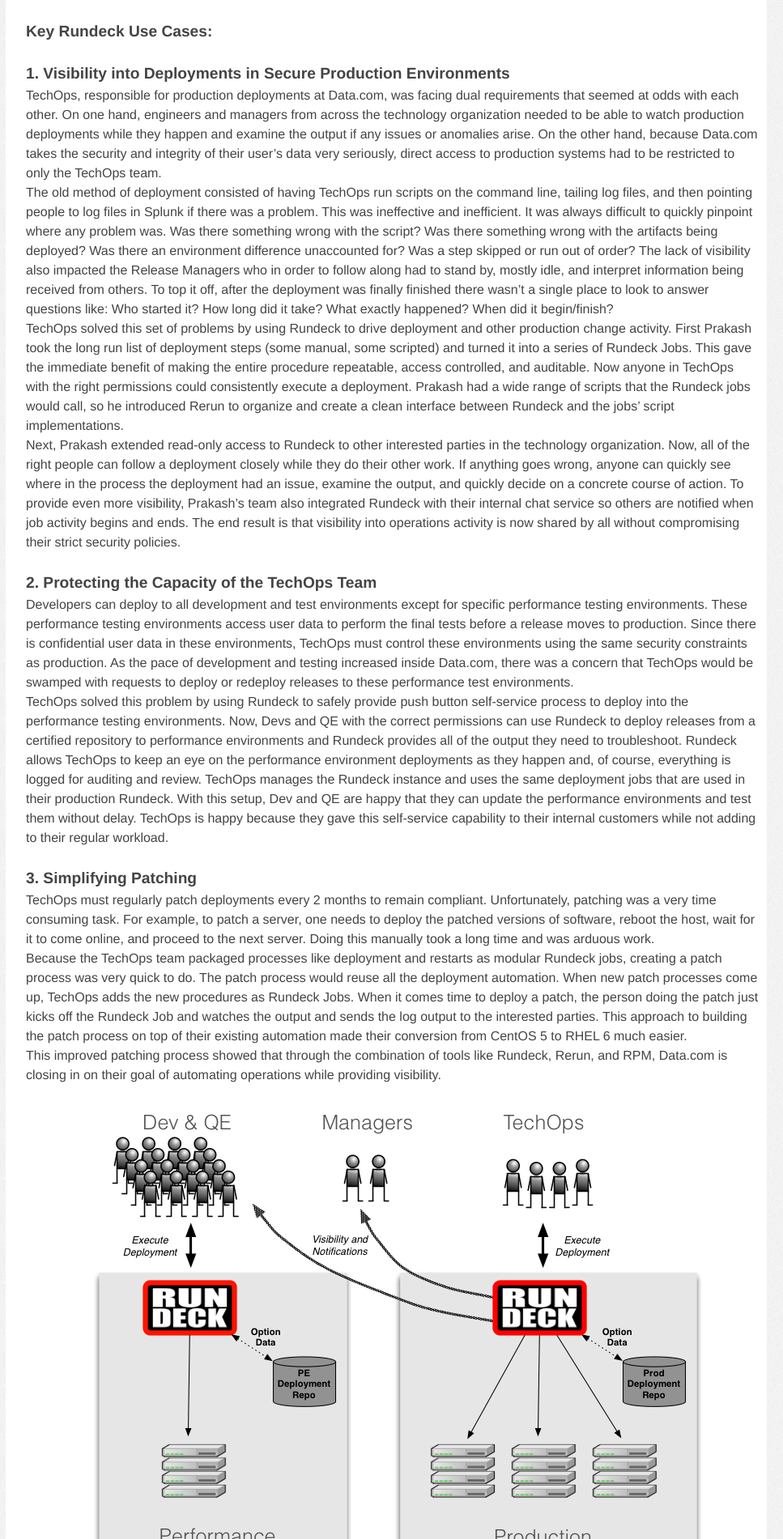
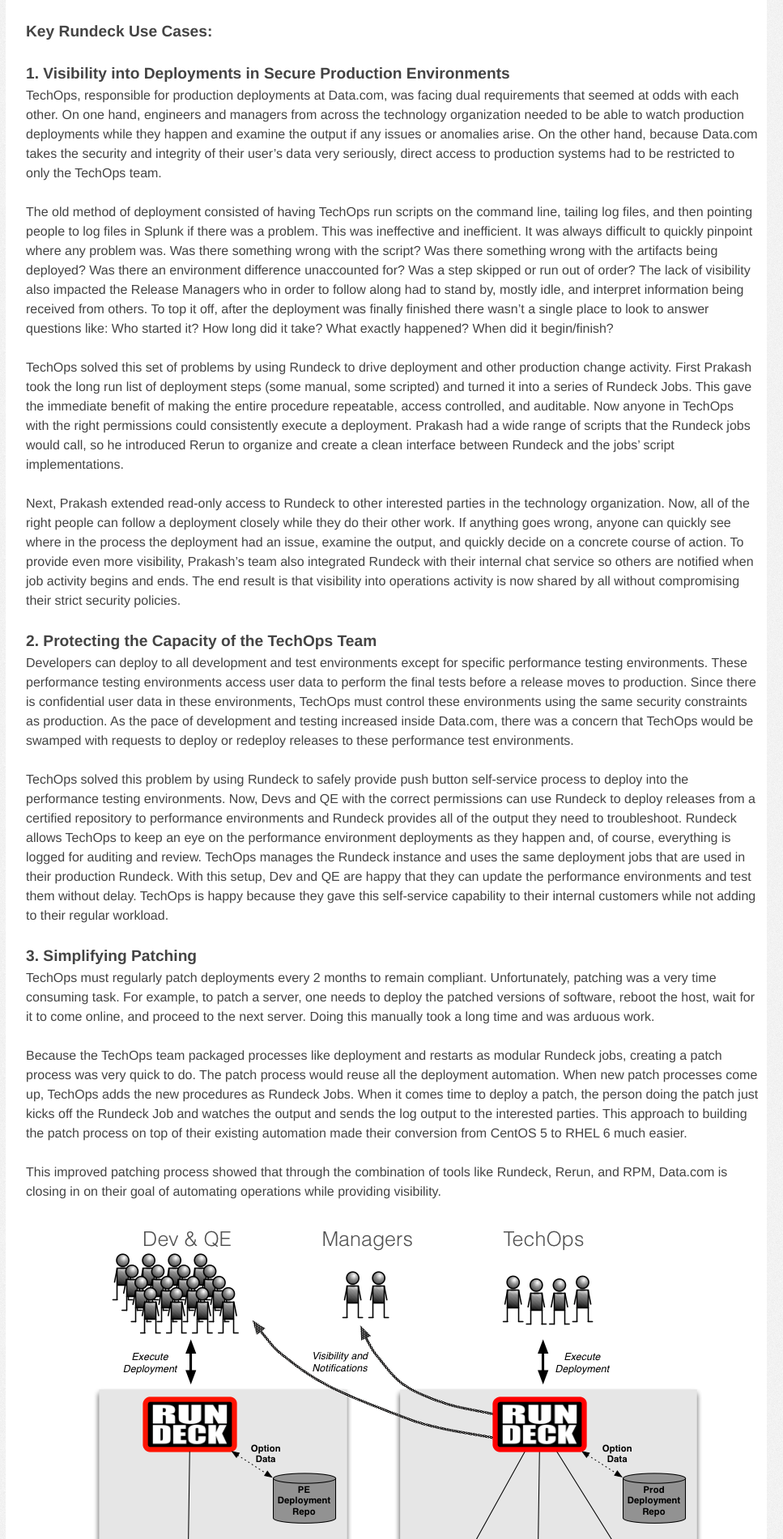
Before and after one commit to rundeck/rundeck-ghpages, a Jekyll site: the page built from stories/prakash_rudraraju.html, in a window 1280 px wide. Shown: the part 755-2656 px from the top of the page at 81% size, without its empty margins (163-1130 px from the left). Built offline with Jekyll 4.4.1, drawn with Linux system fonts in a browser that asks for light colours; nearby versions of some CDN libraries.

Commit message:
minor text edits

```diff
--- a/help.html
+++ b/help.html
@@ -68,7 +68,7 @@
 			</div>
 
             <div class="grid_6">
-              <h2>Looking for support or other professional services?</h2>
+              <h2>Looking for professional support or other services?</h2>
               <p>Contact: <a href="http://simplifyops.com">SimplifyOps</a></p>
             </div>
 			<div class="clear"></div>
--- a/stories/prakash_rudraraju.html
+++ b/stories/prakash_rudraraju.html
@@ -18,26 +18,26 @@
 
 <h4>1. Visibility into Deployments in Secure Production Environments</h4>
 <p>TechOps, responsible for production deployments at Data.com, was facing dual requirements that seemed at odds with each other. On one hand, engineers and managers from across the technology organization needed to be able to watch production deployments while they happen and examine the output if any issues or anomalies arise. On the other hand, because Data.com takes the security and integrity of their user’s data very seriously, direct access to production systems had to be restricted to only the TechOps team.</p>
-
+<p>&nbsp;</p>
 <p>The old method of deployment consisted of having TechOps run scripts on the command line, tailing log files, and then pointing people to log files in Splunk if there was a problem. This was ineffective and inefficient. It was always difficult to quickly pinpoint where any problem was. Was there something wrong with the script? Was there something wrong with the artifacts being deployed? Was there an environment difference unaccounted for? Was a step skipped or run out of order?  The lack of visibility also impacted the Release Managers who in order to follow along had to stand by, mostly idle, and interpret information being received from others. To top it off, after the deployment was finally finished there wasn’t a single place to look to answer questions like: Who started it? How long did it take? What exactly happened? When did it begin/finish?</p>
-
+<p>&nbsp;</p>
 <p>TechOps solved this set of problems by using Rundeck to drive deployment and other production change activity. First Prakash took the long run list of deployment steps (some manual, some scripted) and turned it into a series of Rundeck Jobs. This gave the immediate benefit of making the entire procedure repeatable, access controlled, and auditable. Now anyone in TechOps with the right permissions could consistently execute a deployment. Prakash had a wide range of scripts that the Rundeck jobs would call, so he introduced Rerun to organize and create a clean interface between Rundeck and the jobs’ script implementations.</p>
-
+<p>&nbsp;</p>
 <p>Next, Prakash extended read-only access to Rundeck to other interested parties in the technology organization. Now, all of the right people can follow a deployment closely while they do their other work. If anything goes wrong, anyone can quickly see where in the process the deployment had an issue, examine the output, and quickly decide on a concrete course of action. To provide even more visibility, Prakash’s team also integrated Rundeck with their internal chat service so others are notified when job activity begins and ends. The end result is that visibility into operations activity is now shared by all without compromising their strict security policies.</p>
 <p>&nbsp;</p>
 
 <h4>2. Protecting the Capacity of the TechOps Team</h4>
 <p>Developers can deploy to all development and test environments except for specific performance testing environments. These performance testing environments access user data to perform the final tests before a release moves to production. Since there is confidential user data in these environments, TechOps must control these environments using the same security constraints as production. As the pace of development and testing increased inside Data.com, there was a concern that TechOps would be swamped with requests to deploy or redeploy releases to these performance test environments.</p>
-
+<p>&nbsp;</p>
 <p>TechOps solved this problem by using Rundeck to safely provide push button self-service process to deploy into the performance testing environments. Now, Devs and QE with the correct permissions can use Rundeck to deploy releases from a certified repository to performance environments and Rundeck provides all of the output they need to troubleshoot. Rundeck allows TechOps to keep an eye on the performance environment deployments as they happen and, of course, everything is logged for auditing and review. TechOps manages the Rundeck instance and uses the same deployment jobs that are used in their production Rundeck. With this setup, Dev and QE are happy that they can update the performance environments and test them without delay. TechOps is happy because they gave this self-service capability to their internal customers while not adding to their regular workload.</p>
 <p>&nbsp;</p>
 
 <h4>3. Simplifying Patching</h4>
 <p>TechOps must regularly patch deployments every 2 months to remain compliant. Unfortunately, patching was a very time consuming task. For example, to patch a server, one needs to deploy the patched versions of software, reboot the host, wait for it to come online, and proceed to the next server. Doing this manually took a long time and was arduous work.</p>
-
+<p>&nbsp;</p>
 <p>Because the TechOps team packaged processes like deployment and restarts as modular Rundeck jobs, creating a patch process was very quick to do. The patch process would reuse all the deployment automation. When new patch processes come up, TechOps adds the new procedures as Rundeck Jobs. When it comes time to deploy a patch, the person doing the patch just kicks off the Rundeck Job and watches the output and sends the log output to the interested parties.
 This approach to building the patch process on top of their existing automation made their conversion from CentOS 5 to RHEL 6 much easier.</p>
-
+<p>&nbsp;</p>
 <p>This improved patching process showed that through the combination of tools like Rundeck, Rerun, and RPM, Data.com is closing in on their goal of automating operations while providing visibility.</p>
 <p>&nbsp;</p>
 <p align="center">
```
